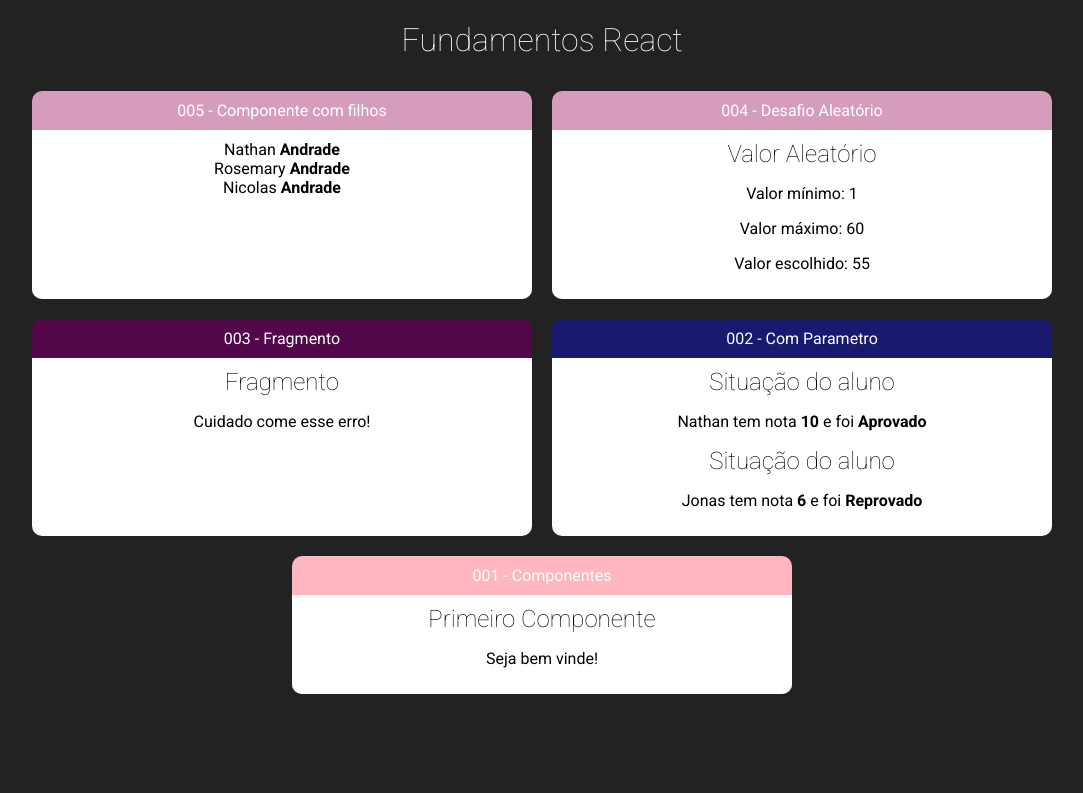
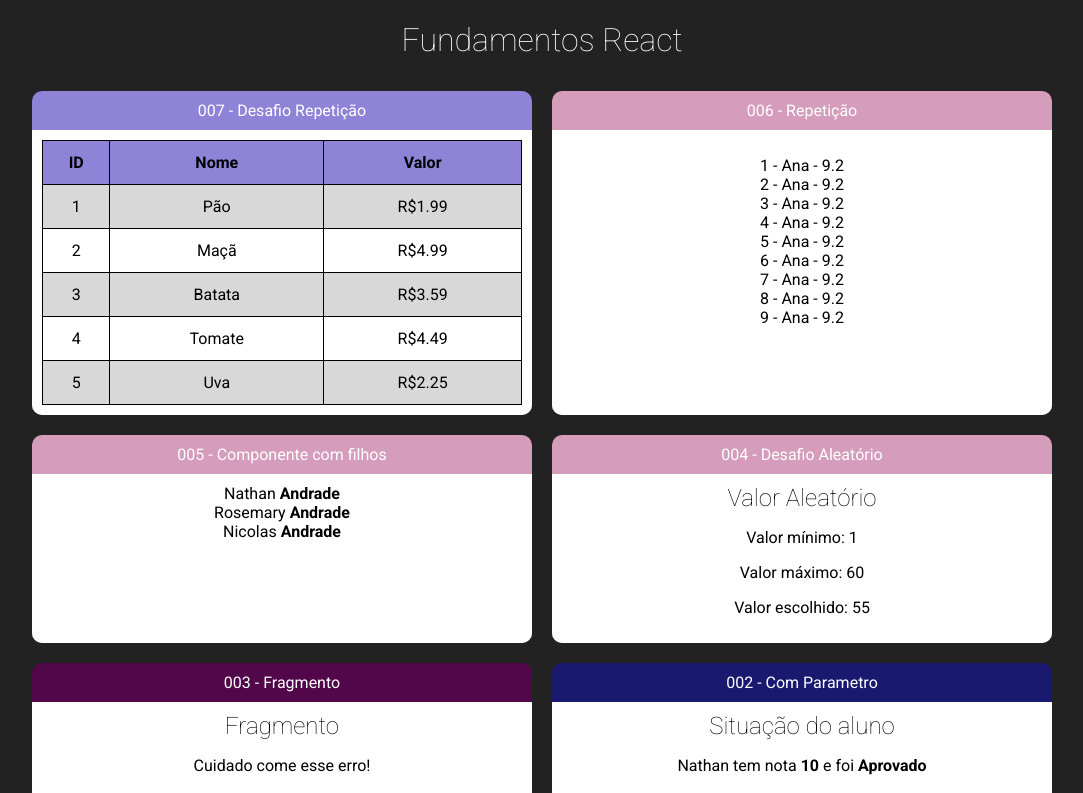
Before and after one commit to Nathan4Andrade/curso-react, a React (Create React App) app: page / in a window 1280 px wide. Shown: the top 793 px of the page, without its empty margins (98-1181 px from the left). Built offline with nearby package versions, Linux system fonts and the light colour scheme.

Commit message:
Desafio repeticao

```diff
--- a/src/App.jsx
+++ b/src/App.jsx
@@ -9,12 +9,20 @@ import Aleatorio from "./components/basicos/Aleatorio";
 import Card from "./components/layouts/Card";
 import Familia from "./components/basicos/Familia";
 import FamiliaMembro from "./components/basicos/FamiliaMembro";
+import ListaAlunos from "./components/repeticao/ListaAlunos";
+import TabelaProdutos from "./components/repeticao/TabelaProdutos";
 
 // eslint-disable-next-line import/no-anonymous-default-export
 export default () => (
   <div className="App">
     <h1>Fundamentos React</h1>
     <div className="Cards">
+      <Card titulo="007 - Desafio Repetição" color="">
+        <TabelaProdutos></TabelaProdutos>
+      </Card>
+      <Card titulo="006 - Repetição" color="#d69cbc">
+        <ListaAlunos></ListaAlunos>
+      </Card>
       <Card titulo="005 - Componente com filhos" color="#d69cbc">
         <Familia sobrenome="Andrade">
           <FamiliaMembro nome="Nathan" />
--- a/src/components/layouts/Card.css
+++ b/src/components/layouts/Card.css
@@ -1,6 +1,6 @@
 .Card {
   border-radius: 10px;
-    overflow:  hidden;
+  overflow: hidden;
   border: 3px solid1;
   margin: 10px;
   display: flex;
@@ -8,14 +8,15 @@
   min-width: 500px;
   max-width: 500px;
 }
-.Card .Title{
+.Card .Title {
   padding: 10px 0px;
   display: flex;
   justify-content: center;
 }
-.Card .Content{
+.Card .Content {
   flex-grow: 1;
   background-color: #fff;
   color: #000;
   padding: 10px;
+  justify-content: center;
 }
--- /dev/null
+++ b/src/components/repeticao/ListaAlunos.jsx
@@ -0,0 +1,20 @@
+import React from "react";
+
+import alunos from "../../data/alunos";
+
+// eslint-disable-next-line import/no-anonymous-default-export
+export default (props) => {
+  const lis = alunos.map((aluno) => {
+    return (
+      <li key={aluno.id}>
+        {aluno.id} - {aluno.nome} - {aluno.nota}
+      </li>
+    );
+  });
+  console.log(alunos);
+  return (
+    <div>
+      <ul style={{ listStyle: "none" }}>{lis}</ul>
+    </div>
+  );
+};
--- /dev/null
+++ b/src/components/repeticao/TabelaProdutos.css
@@ -0,0 +1,20 @@
+.TabelaProdutos th,
+.TabelaProdutos td,
+.TabelaProdutos table {
+  border: 1px solid;
+  border-collapse: collapse;
+  padding-top: 12px;
+  padding-bottom: 12px;
+}
+
+.TabelaProdutos table {
+  width: 100%;
+}
+
+.TabelaProdutos th {
+  background-color: #8f83d8;
+}
+
+.TabelaProdutos tr:nth-child(even) {
+  background-color: #d8d8d8;
+}
--- /dev/null
+++ b/src/components/repeticao/TabelaProdutos.jsx
@@ -0,0 +1,30 @@
+import React from "react";
+
+import produtos from "../../data/produtos";
+
+import "./TabelaProdutos.css";
+
+// eslint-disable-next-line import/no-anonymous-default-export
+export default (props) => {
+  const productsRow = produtos.map((produto) => {
+    return (
+      <tr key={produto.id}>
+        <td>{produto.id}</td>
+        <td>{produto.nome}</td>
+        <td>R${produto.valor.toFixed(2)}</td>
+      </tr>
+    );
+  });
+  return (
+    <div className="TabelaProdutos">
+      <table>
+        <tr>
+          <th>ID</th>
+          <th>Nome</th>
+          <th>Valor</th>
+        </tr>
+        {productsRow}
+      </table>
+    </div>
+  );
+};
--- /dev/null
+++ b/src/data/alunos.js
@@ -0,0 +1,12 @@
+// eslint-disable-next-line import/no-anonymous-default-export
+export default [
+  { id: 1, nome: "Ana", nota: 9.2 },
+  { id: 2, nome: "Ana", nota: 9.2 },
+  { id: 3, nome: "Ana", nota: 9.2 },
+  { id: 4, nome: "Ana", nota: 9.2 },
+  { id: 5, nome: "Ana", nota: 9.2 },
+  { id: 6, nome: "Ana", nota: 9.2 },
+  { id: 7, nome: "Ana", nota: 9.2 },
+  { id: 8, nome: "Ana", nota: 9.2 },
+  { id: 9, nome: "Ana", nota: 9.2 },
+];
--- /dev/null
+++ b/src/data/produtos.js
@@ -0,0 +1,8 @@
+// eslint-disable-next-line import/no-anonymous-default-export
+export default [
+  { id: 1, nome: "Pão", valor: 1.99 },
+  { id: 2, nome: "Maçã", valor: 4.99 },
+  { id: 3, nome: "Batata", valor: 3.59 },
+  { id: 4, nome: "Tomate", valor: 4.49 },
+  { id: 5, nome: "Uva", valor: 2.25 },
+];
--- a/src/index.css
+++ b/src/index.css
@@ -16,3 +16,7 @@ h3 {
   font-weight: 200;
   margin: 0;
 }
+
+ul {
+  padding: 0;
+}
```
Lines whose indentation alone changed are shown as unchanged.
